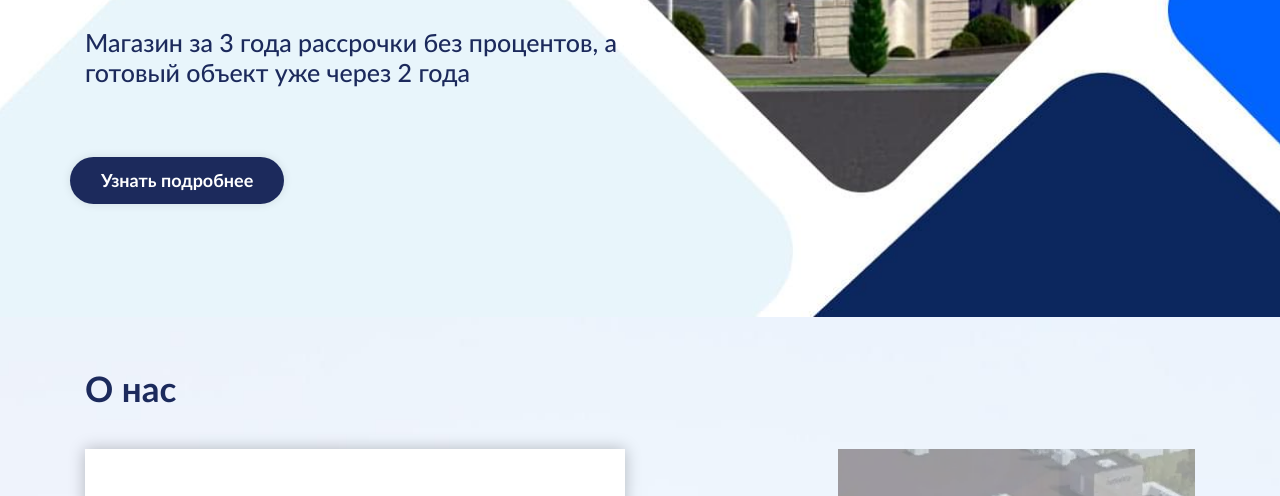
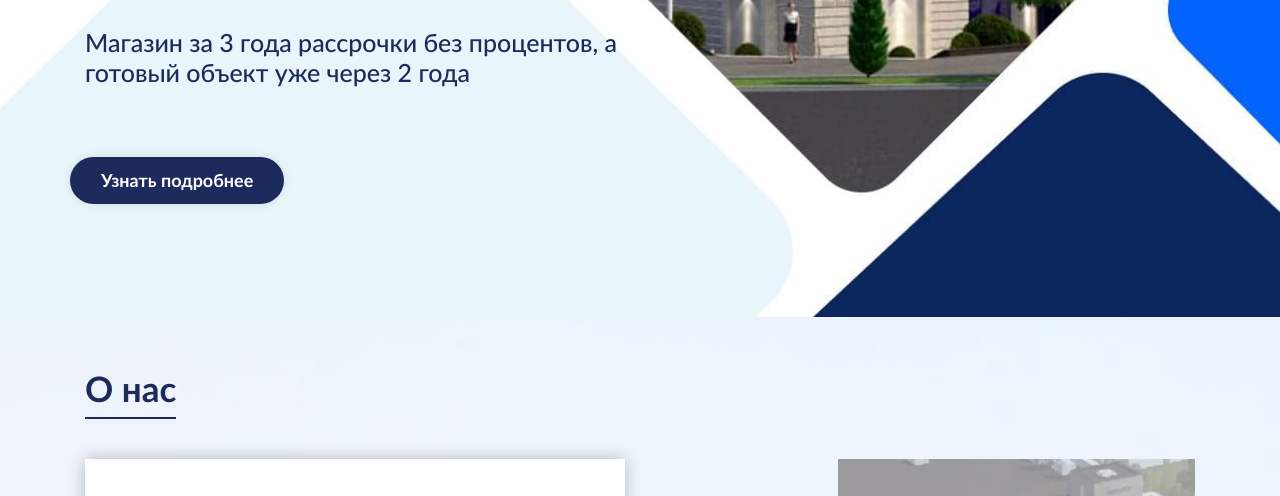
Before and after one commit to Anvarmirzo/imhotepDemo, a website: page imhotep/index.html in a window 1280 px wide. Shown: the part 413-909 px from the top of the page. Drawn offline with nearby package versions, Linux system fonts and the light colour scheme; a web font is replaced by a local one.

Commit message:
border h2

```diff
--- a/src/scss/_base.scss
+++ b/src/scss/_base.scss
@@ -103,6 +103,9 @@ h3 {
     font-size: 35px;
     color: $section-title-color;
     margin-bottom: 40px;
+    border-bottom: 2px solid #1C2A5C;
+    width: max-content;
+    padding-bottom: 8px;
 
     @include block_480 {
         font-size: 20px;
```
Also changed, not shown: imhotep/css/style.css, imhotep/css/style.min.css, 1 other file.
